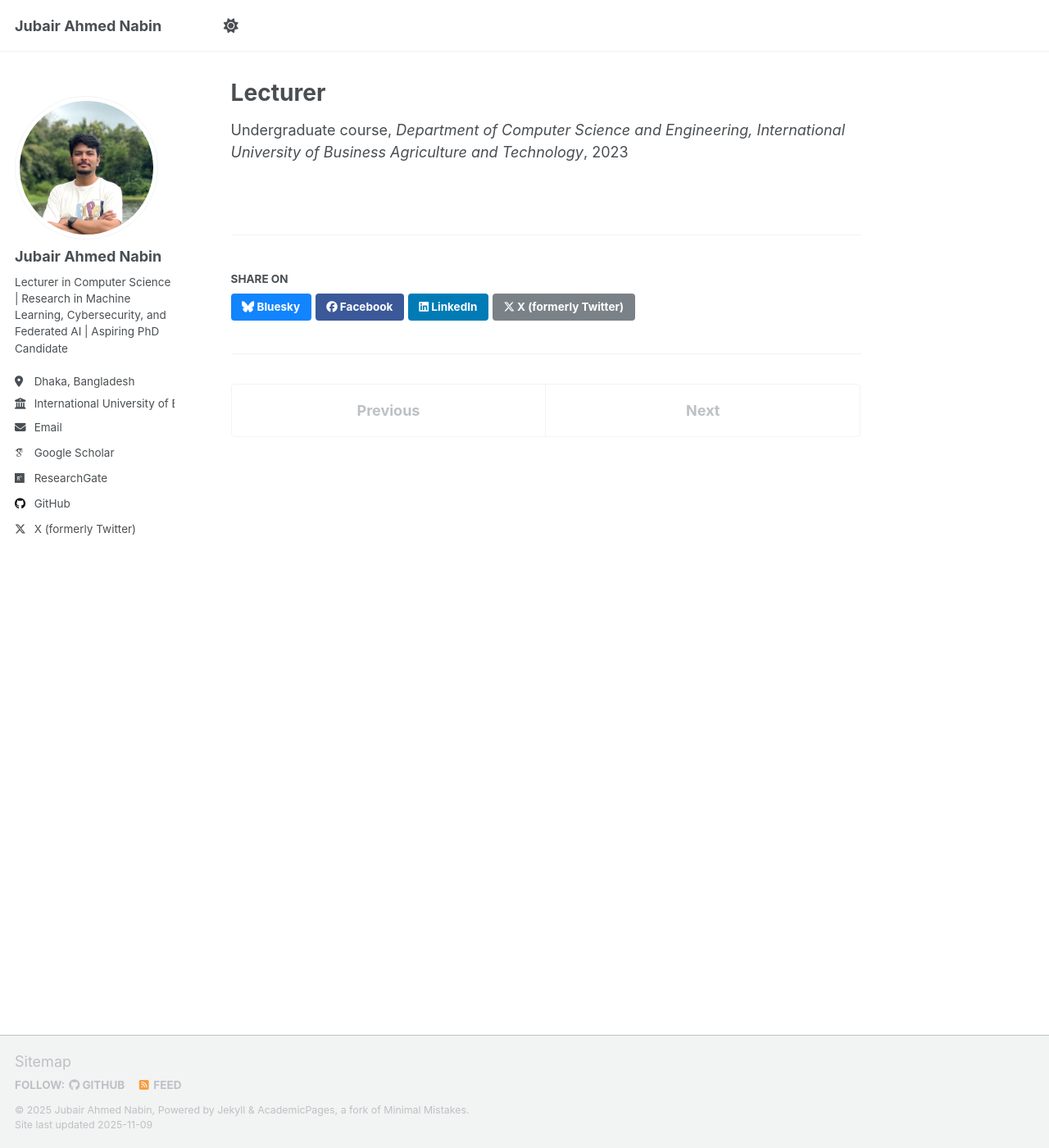
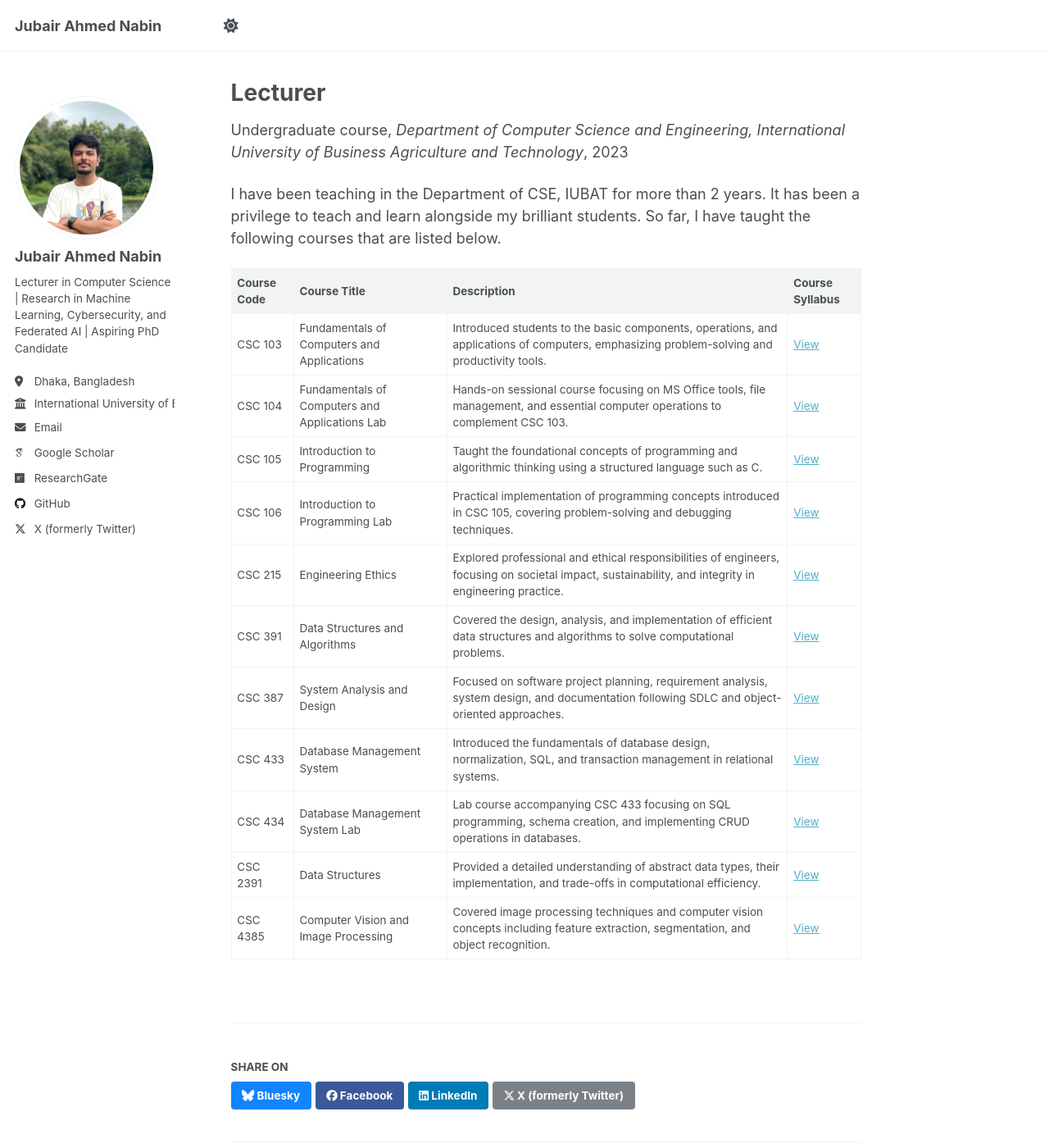
Before and after one commit to nabin47/nabin47.github.io, a Jekyll site: the page built from _teaching/2014-spring-teaching-1.md, in a window 1280 px wide and 1400 px high. Shown: the whole window at 82% size. Built offline with Jekyll 4.4.1, drawn with Linux system fonts in a browser that asks for light colours; some web fonts are replaced; a script that is not in the unit is left out.

Commit message:
Document teaching experience and course details
Added a teaching experience section detailing courses taught, including course codes, titles, descriptions, and syllabus links.

```diff
--- a/_teaching/2014-spring-teaching-1.md
+++ b/_teaching/2014-spring-teaching-1.md
@@ -7,3 +7,18 @@ venue: "Department of Computer Science and Engineering, International University
 date: 2023-08-27
 location: "4 Embankment Drive Road,Sector-10, Uttara Model Town, Dhaka-1230."
 ---
+I have been teaching in the Department of CSE, IUBAT for more than 2 years. It has been a privilege to teach and learn alongside my brilliant students. So far, I have taught the following courses that are listed below.
+
+| **Course Code** | **Course Title** | **Description** | **Course Syllabus** |
+|-----------------|------------------|------------------|---------------------|
+| CSC 103 | Fundamentals of Computers and Applications | Introduced students to the basic components, operations, and applications of computers, emphasizing problem-solving and productivity tools. | [View](assets/syllabus/CSC-103.pdf) |
+| CSC 104 | Fundamentals of Computers and Applications Lab | Hands-on sessional course focusing on MS Office tools, file management, and essential computer operations to complement CSC 103. | [View](assets/syllabus/CSC-104.pdf) |
+| CSC 105 | Introduction to Programming | Taught the foundational concepts of programming and algorithmic thinking using a structured language such as C. | [View](assets/syllabus/CSC-105.pdf) |
+| CSC 106 | Introduction to Programming Lab | Practical implementation of programming concepts introduced in CSC 105, covering problem-solving and debugging techniques. | [View](assets/syllabus/CSC-106.pdf) |
+| CSC 215 | Engineering Ethics | Explored professional and ethical responsibilities of engineers, focusing on societal impact, sustainability, and integrity in engineering practice. | [View](assets/syllabus/CSC-215.pdf) |
+| CSC 391 | Data Structures and Algorithms | Covered the design, analysis, and implementation of efficient data structures and algorithms to solve computational problems. | [View](assets/syllabus/CSC-391.pdf) |
+| CSC 387 | System Analysis and Design | Focused on software project planning, requirement analysis, system design, and documentation following SDLC and object-oriented approaches. | [View](assets/syllabus/CSC-387.pdf) |
+| CSC 433 | Database Management System | Introduced the fundamentals of database design, normalization, SQL, and transaction management in relational systems. | [View](assets/syllabus/CSC-433.pdf) |
+| CSC 434 | Database Management System Lab | Lab course accompanying CSC 433 focusing on SQL programming, schema creation, and implementing CRUD operations in databases. | [View](assets/syllabus/CSC-434.pdf) |
+| CSC 2391 | Data Structures | Provided a detailed understanding of abstract data types, their implementation, and trade-offs in computational efficiency. | [View](assets/syllabus/CSC-2391.pdf) |
+| CSC 4385 | Computer Vision and Image Processing | Covered image processing techniques and computer vision concepts including feature extraction, segmentation, and object recognition. | [View](assets/syllabus/CSC-4385.pdf) |
```
